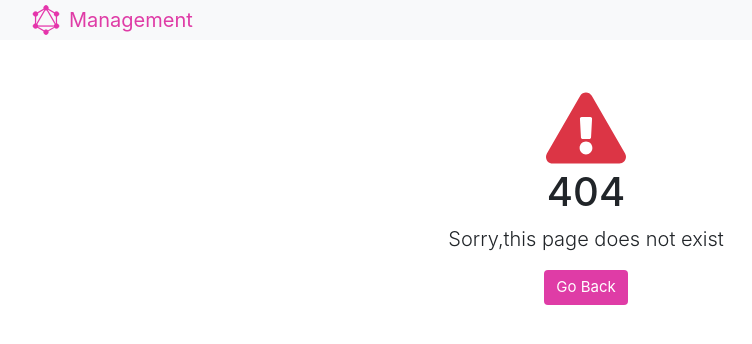
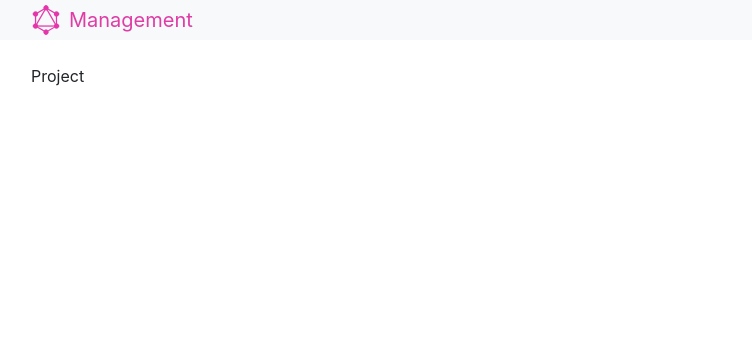
Before and after one commit to 1x55/task-master, a React (Create React App) app in the folder client/: page /projects/1 in a window 1280 px wide. Before the commit this address had no page. Shown: the top 344 px of the page, without its empty margins (54-806 px from the left). Built offline with nearby package versions, Linux system fonts and the light colour scheme.

Commit message:
set up single project query functionality

```diff
--- a/client/src/App.js
+++ b/client/src/App.js
@@ -1,8 +1,9 @@
 import {BrowserRouter as Router, Route, Routes} from 'react-router-dom';
 import Header from "./components/Header";
-import { ApolloProvider, ApolloClient, InMemoryCache, from } from '@apollo/client';
+import { ApolloProvider, ApolloClient, InMemoryCache } from '@apollo/client';
 import Home from './pages/Home'
 import NotFound from './pages/NotFound'
+import Project from './pages/Project';
 
 const cache = new InMemoryCache({
   typePolicies: {
@@ -36,6 +37,7 @@ function App() {
     <div className="container">
       <Routes>
         <Route path='/' element={<Home />} />
+        <Route path='/projects/:id' element={<Project />} />
         <Route path='*' element={<NotFound />} />
       </Routes>
     </div>
--- a/client/src/pages/Project.jsx
+++ b/client/src/pages/Project.jsx
@@ -0,0 +1,3 @@
+export default function Project() {
+  return <div>Project</div>
+}
--- a/client/src/queries/projectQueries.js
+++ b/client/src/queries/projectQueries.js
@@ -10,4 +10,21 @@ const GET_PROJECTS = gql `
   }
 `;
 
-export { GET_PROJECTS };
+const GET_PROJECT = gql`
+  query getProject($id: ID!) {
+    project(id: $id) {
+      id
+      name
+      description
+      status
+      client {
+        id
+        name
+        email
+        phone
+      }
+    }
+  }
+`;
+
+export { GET_PROJECTS, GET_PROJECT };
```
